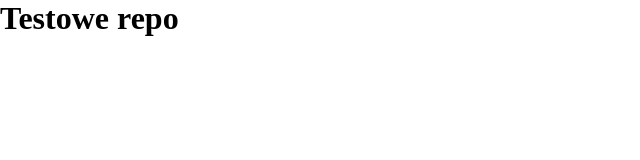
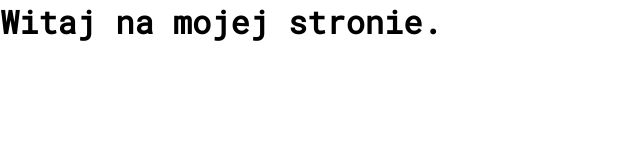
Before and after one commit to Guthak/Testowe_repo, a plain HTML site: page index.html in a window 1280 px wide. Shown: the whole page, without its empty margins (0-640 px from the left). Drawn offline with Linux system fonts and the light colour scheme.

Commit message:
Fonts
I add fonts links

```diff
--- a/css/style.css
+++ b/css/style.css
@@ -3,3 +3,7 @@
     padding: 0;
     box-sizing: border-box;
 }
+
+html, body {
+    font-family: 'Roboto Mono', monospace;
+}
--- a/index.html
+++ b/index.html
@@ -6,11 +6,15 @@
     <meta http-equiv="X-UA-Compatible" content="IE=edge">
     <meta name="viewport" content="width=device-width, initial-scale=1.0">
     <title>Testowe repo</title>
+
+    <link rel="preconnect" href="https://fonts.googleapis.com">
+    <link rel="preconnect" href="https://fonts.gstatic.com" crossorigin>
+    <link href="https://fonts.googleapis.com/css2?family=Roboto+Mono:wght@200;400&display=swap" rel="stylesheet">
     <link rel="stylesheet" href="css/style.css">
 </head>
 
 <body>
-    <h1>Testowe repo</h1>
+    <h1>Witaj na mojej stronie.</h1>
 
     <script src="js/app.js"></script>
 </body>
```
